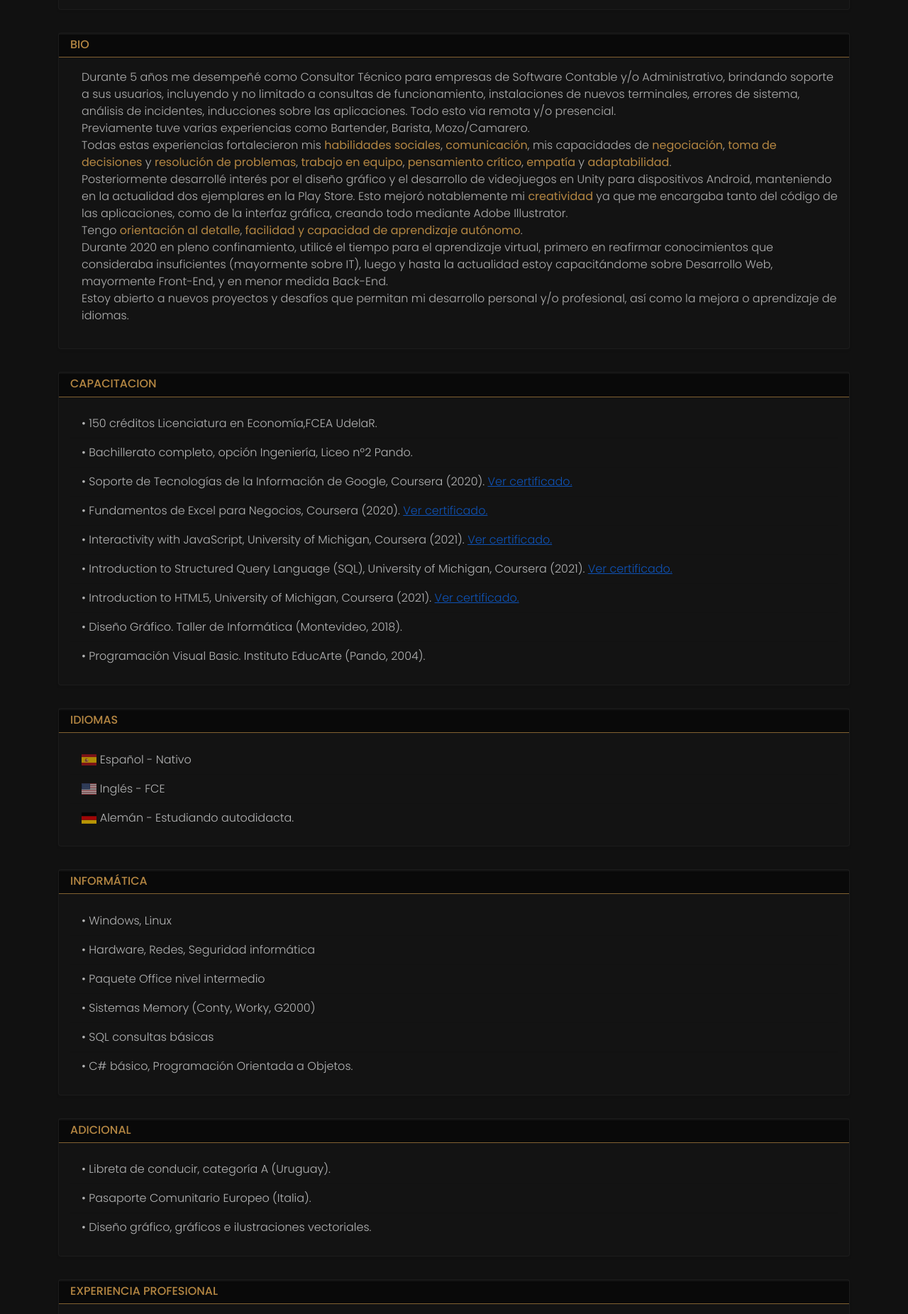
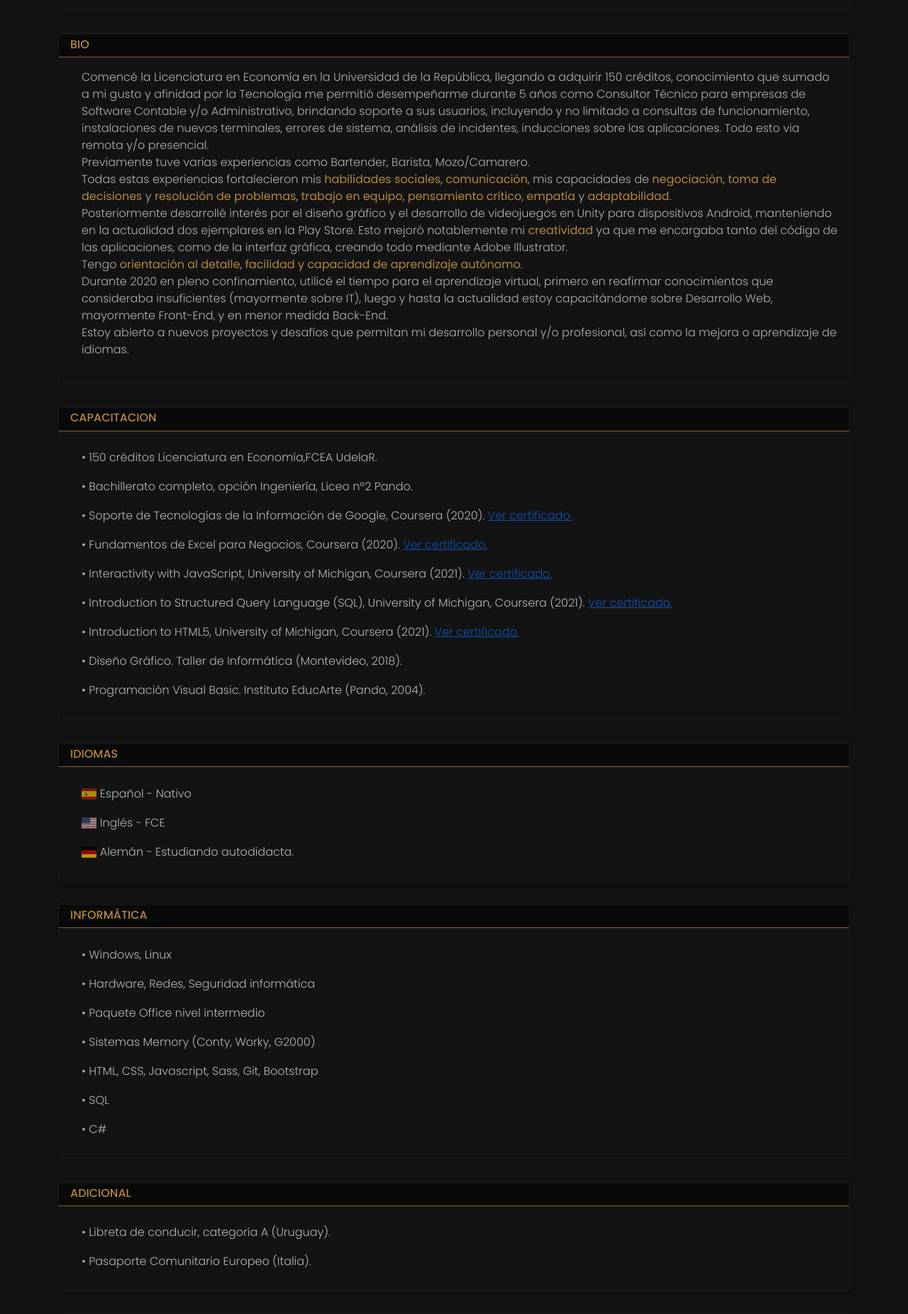
Before and after one commit to gbriozzo/CV, a website: page index.html in a window 1280 px wide. Shown: the part 383-2235 px from the top of the page at 71% size. Drawn offline with nearby package versions, Linux system fonts and the light colour scheme; a web font is replaced by a local one.

Commit message:
commit del dia que vendi la pc

```diff
--- a/index.html
+++ b/index.html
@@ -9,7 +9,9 @@
     <link href="https://cdn.jsdelivr.net/npm/bootstrap@5.0.2/dist/css/bootstrap.min.css"
     rel="stylesheet" integrity="sha384-EVSTQN3/azprG1Anm3QDgpJLIm9Nao0Yz1ztcQTwFspd3yD65VohhpuuCOmLASjC" crossorigin="anonymous">
 
+    <!-- PESTAÑA NAVEGADOR -->
     <title>Currículum Vitae</title>
+    <link rel="shortcut icon" href="imgs/person-lines-fill.svg">
 
     <!--CSS-->
     <link rel="stylesheet" href="css/style.css">
@@ -21,7 +23,7 @@
     <link href="https://fonts.googleapis.com/css2?family=Asap+Condensed:ital,wght@0,400;0,500;0,700;1,400&family=Poppins:wght@300;400;500&display=swap" rel="stylesheet">
 
     <!--Javascript-->
-    <script src="js/main.js"></script>
+
 </head>
 
 <body>
@@ -139,9 +141,10 @@
           <h6 class="card-subtitle">BIO</h6>
       </div>
       <div class="card-body">
-          <p>Durante 5 años me desempeñé como Consultor Técnico para empresas de Software Contable y/o Administrativo, brindando
-            soporte a sus usuarios, incluyendo y no limitado a consultas de funcionamiento, instalaciones de nuevos terminales,
-            errores de sistema, análisis de incidentes, inducciones sobre las aplicaciones. Todo esto via remota y/o presencial. <br>
+          <p>Comencé la Licenciatura en Economía en la Universidad de la República, llegando a adquirir 150 créditos, conocimiento que sumado a mi
+            gusto y afinidad por la Tecnología me permitió desempeñarme durante 5 años como Consultor Técnico para empresas de Software Contable
+            y/o Administrativo, brindando  soporte a sus usuarios, incluyendo y no limitado a consultas de funcionamiento, instalaciones de nuevos
+            terminales, errores de sistema, análisis de incidentes, inducciones sobre las aplicaciones. Todo esto via remota y/o presencial. <br>
             Previamente tuve varias experiencias como Bartender, Barista, Mozo/Camarero. <br>
             Todas estas experiencias fortalecieron mis <strong>habilidades sociales</strong>, <strong>comunicación</strong>, mis
             capacidades de <strong>negociación</strong>, <strong>toma de decisiones</strong> y <strong>resolución de problemas</strong>,
@@ -223,8 +226,9 @@
             <li class="list-group-item bg-transparent text-light">• Hardware, Redes, Seguridad informática</li>
             <li class="list-group-item bg-transparent text-light">• Paquete Office nivel intermedio</li>
             <li class="list-group-item bg-transparent text-light">• Sistemas Memory (Conty, Worky, G2000)</li>
-            <li class="list-group-item bg-transparent text-light">• SQL consultas básicas</li>
-            <li class="list-group-item bg-transparent text-light">• C# básico, Programación Orientada a Objetos.</li>
+            <li class="list-group-item bg-transparent text-light">• HTML, CSS, Javascript, Sass, Git, Bootstrap</li>
+            <li class="list-group-item bg-transparent text-light">• SQL</li>
+            <li class="list-group-item bg-transparent text-light">• C# </li>
           </ul>
         </div>
       </div>
@@ -241,7 +245,6 @@
           <ul class="list-group list-group-flush rounded">
             <li class="list-group-item bg-transparent text-light">• Libreta de conducir, categoría A (Uruguay).</li>
             <li class="list-group-item bg-transparent text-light">• Pasaporte Comunitario Europeo (Italia).</li>
-            <li class="list-group-item bg-transparent text-light">• Diseño gráfico, gráficos e ilustraciones vectoriales.</li>
           </ul>
         </div>
       </div>
@@ -339,6 +342,6 @@
 
   <script src="https://cdn.jsdelivr.net/npm/@popperjs/core@2.9.2/dist/umd/popper.min.js" integrity="sha384-IQsoLXl5PILFhosVNubq5LC7Qb9DXgDA9i+tQ8Zj3iwWAwPtgFTxbJ8NT4GN1R8p" crossorigin="anonymous"></script>
   <script src="https://cdn.jsdelivr.net/npm/bootstrap@5.0.2/dist/js/bootstrap.min.js" integrity="sha384-cVKIPhGWiC2Al4u+LWgxfKTRIcfu0JTxR+EQDz/bgldoEyl4H0zUF0QKbrJ0EcQF" crossorigin="anonymous"></script>
-
+  <script src="js/language.js" async></script>
 </body>
 </html>
```
